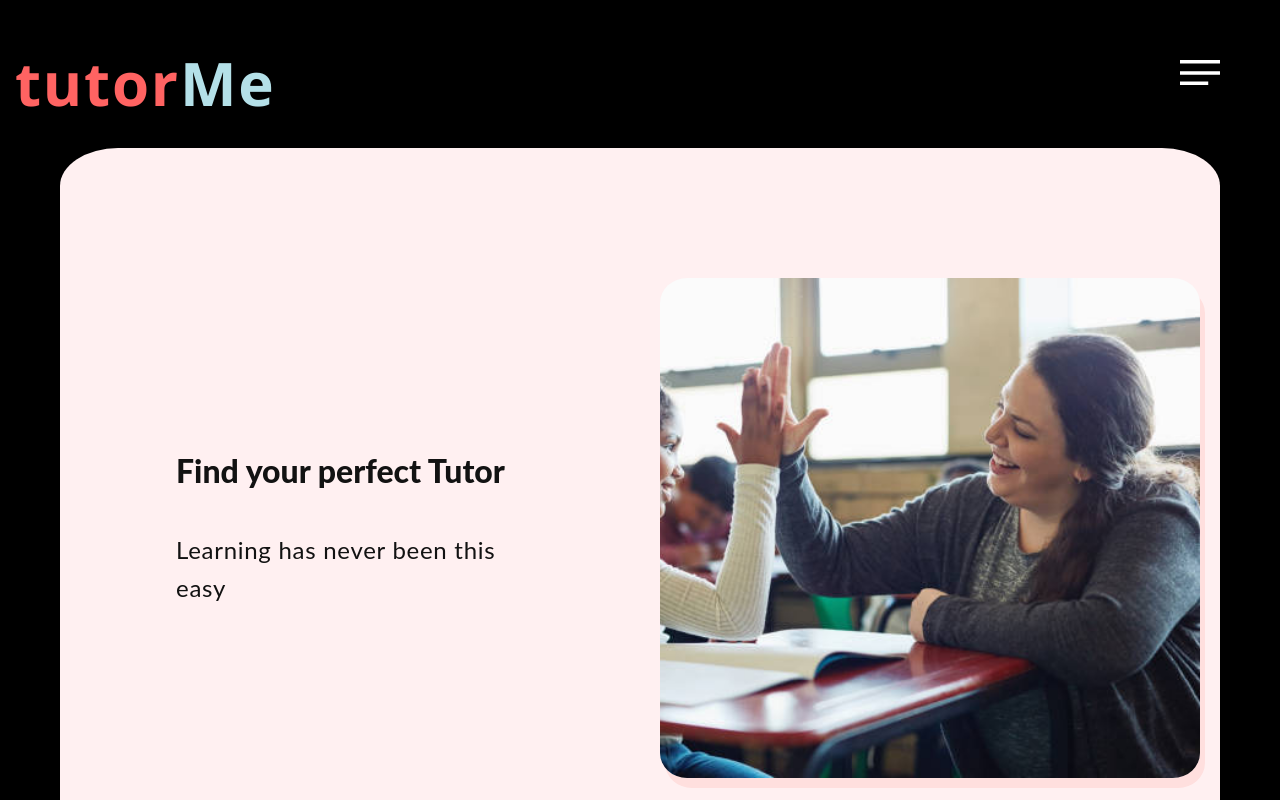
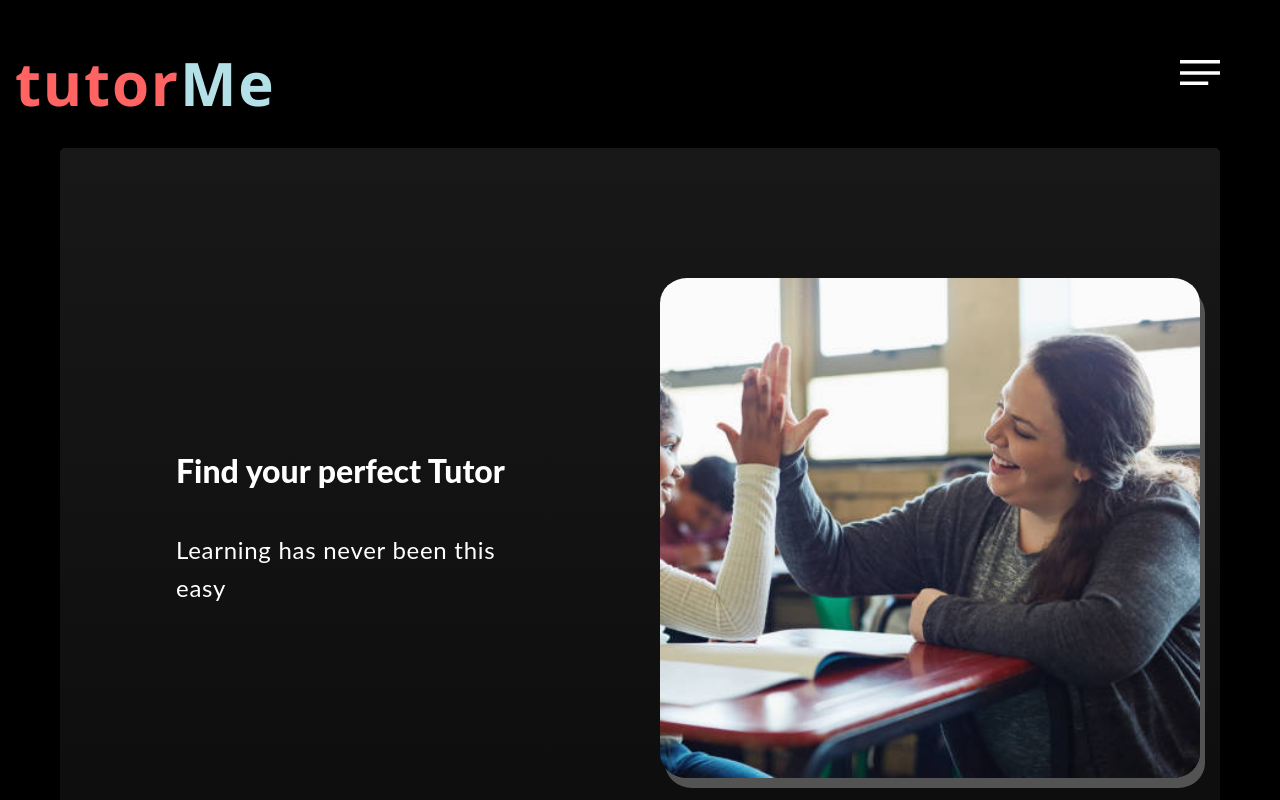
Before and after one commit to sayamgautam1/tutor-me, a React (Create React App) app in the folder client/: page / in a window 1280 px wide. Shown: the top 800 px of the page. Built offline with nearby package versions, Linux system fonts and the light colour scheme.

Commit message:
fix style all pages and components

```diff
--- a/client/src/components/Heading.js
+++ b/client/src/components/Heading.js
@@ -6,7 +6,7 @@ const Heading = styled.h1`
   font-style: normal;
   font-weight: 800;
   font-size: 2em;
-  color: #121212;
+  color: white;
 `;
 
 export default Heading;
--- a/client/src/components/Paragraph.js
+++ b/client/src/components/Paragraph.js
@@ -8,7 +8,7 @@ const Paragraph = styled.p`
   font-weight: 400;
   font-size: 1.5em;
   line-height: 156.19%;
-  color: #121212;
+  color: white;
   letter-spacing: 0.03em;
 `;
 
--- a/client/src/pages/Login.js
+++ b/client/src/pages/Login.js
@@ -25,7 +25,7 @@ const Styles = styled.div`
  }
 
  form {
-   background: white;
+   background: #181818;;
    border: 1px solid black;
    display: flex;
    flex-direction: column;
@@ -60,7 +60,7 @@ const Styles = styled.div`
     font-size: 2em;
     font-weight: 600;
     line-height: 24px;
-    padding: 10px;
+    padding: 30px;
     text-align: center;
  }
 
@@ -149,7 +149,7 @@ const Login = (props) => {
               style={{ cursor: "pointer" }}
               type="submit"
             >
-              Submit
+              Login
             </button>
             <button
               className="submitButton"
--- a/client/src/pages/Signup.js
+++ b/client/src/pages/Signup.js
@@ -25,7 +25,7 @@ const Styles = styled.div`
  }
 
  form {
-   background: white;
+   background: #181818;;
    border: 1px solid black;
    display: flex;
    flex-direction: column;
@@ -60,7 +60,7 @@ const Styles = styled.div`
     font-size: 2em;
     font-weight: 600;
     line-height: 24px;
-    padding: 10px;
+    padding: 30px;
     text-align: center;
  }
 
@@ -155,7 +155,7 @@ const Signup = (props) => {
               style={{ cursor: "pointer" }}
               type="submit"
             >
-              Submit
+              Sign Up
             </button>
             <button
               className="submitButton"
--- a/client/src/pages/landing/Landing.js
+++ b/client/src/pages/landing/Landing.js
@@ -41,13 +41,14 @@ const Content = styled.div`
   max-width: 2000px;
   height: 100%;
   margin: 0 auto;
-  background-color: #fff0f1;
+  background: linear-gradient(transparent, rgba(0, 0, 0, 0.5));
+  background-color: #181818;
   display: flex;
   overflow: hidden;
   flex-wrap: wrap;
   flex: 1;
   position: relative;
-  border-radius: 5%;
+  border-radius: 5px;
 `;
 const Left = styled.div`
   flex: 100%;
@@ -107,7 +108,7 @@ const RightImage = styled.div`
     background-position: center right;
     background-image: url(${teacher});
     border-radius: 5%;
-    box-shadow: 5px 10px #ffdfde;
+    box-shadow: 5px 10px #535353;
   }
 `;
 const RowSpacer = styled.div`
```
